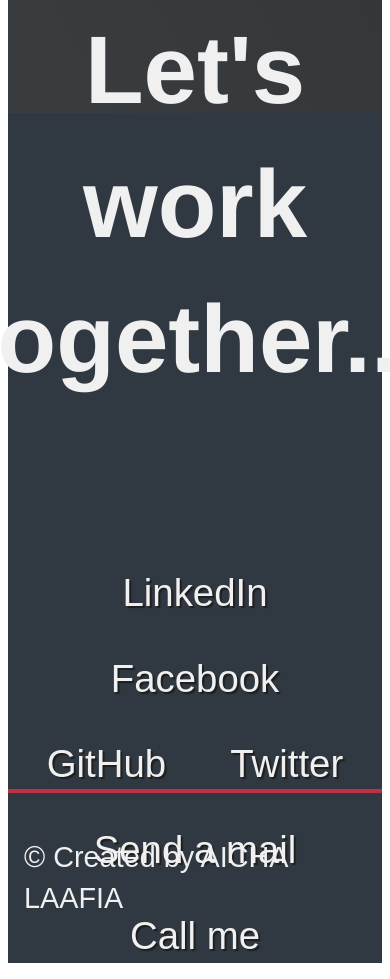
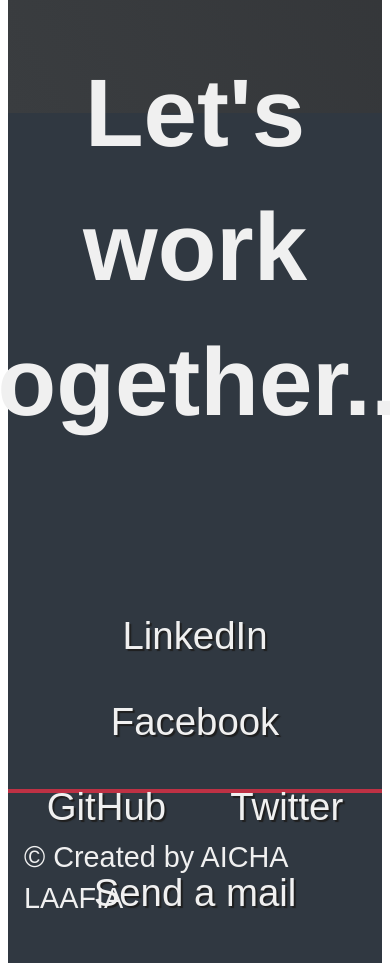
Before and after one commit to alaafia/alaafia.github.io, a plain HTML site: page index.html in a window 390 px wide. Shown: the part 5163-6142 px from the top of the page. Drawn offline with Linux system fonts and the light colour scheme.

Commit message:
removing phone number

```diff
--- a/index.html
+++ b/index.html
@@ -183,7 +183,6 @@
       <a id="profile-link" href="https://github.com/alaafia" target="_blank" class="ctc contact-details"></i> GitHub</a>
       <a href="https://twitter.com/aichalaafia" target="_blank" class="ctc contact-details"></i> Twitter</a>
       <a href="mailto:aichalaafia1@gmail.com" class="ctc contact-details"> Send a mail</a>
-      <a href="tel:+212700926478" class="ctc contact-details"></i> Call me</a>
     </div>
   </section>
 <!-- START Footer SECTION -->
```
